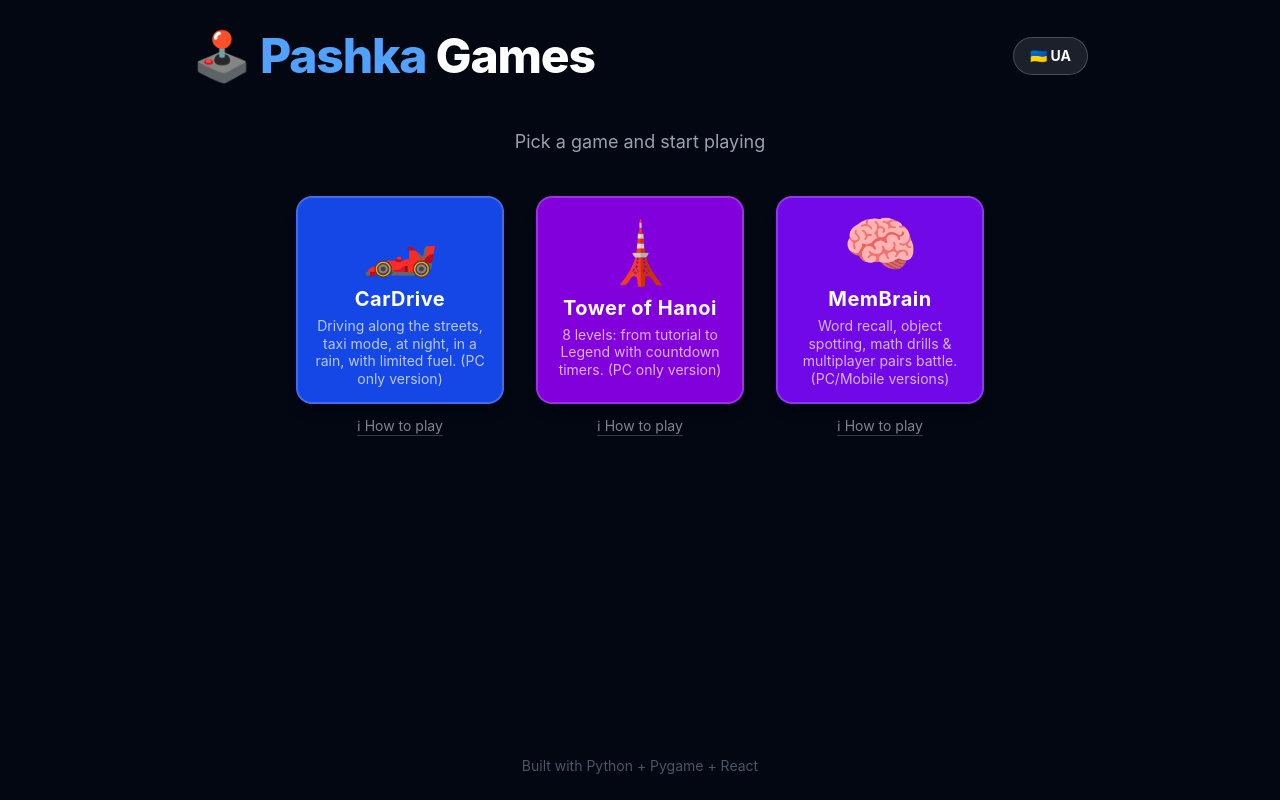
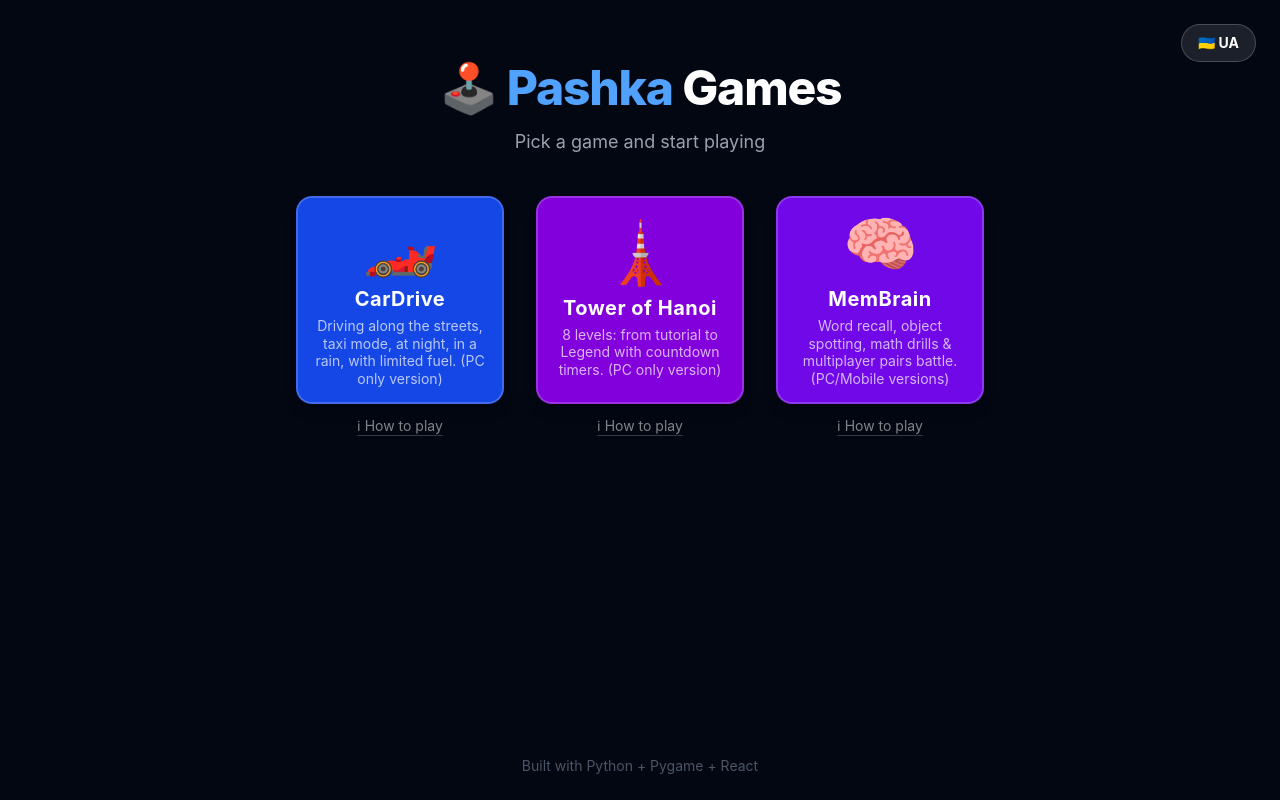
Before and after one commit to willy99/CarDrivePython, a React (Vite) app: page / in a window 1280 px wide. Built offline with nearby package versions, Linux system fonts and the light colour scheme.

Commit message:
i18n fixes

```diff
--- a/public/games/memorize/js/i18n.js
+++ b/public/games/memorize/js/i18n.js
@@ -1,7 +1,7 @@
 // ═══════════════════════════════════════════════════
 // i18n
 // ═══════════════════════════════════════════════════
-let lang = localStorage.getItem('membrain_lang') || 'en';
+let lang = localStorage.getItem('pashka-lang') || localStorage.getItem('membrain_lang') || 'en';
 const STRINGS = {
   en: {
     app_name:'MEMBRAIN', menu_tagline:'Train your mind · Challenge your brain', lang_toggle:'🇺🇦 УКР',
@@ -854,7 +854,7 @@ function t(key, ...args) {
   const v = s[key] !== undefined ? s[key] : (STRINGS.en[key] !== undefined ? STRINGS.en[key] : key);
   return typeof v === 'function' ? v(...args) : v;
 }
-function setLang(l) { lang = l; localStorage.setItem('membrain_lang', l); applyLang(); }
+function setLang(l) { lang = l; localStorage.setItem('membrain_lang', l); localStorage.setItem('pashka-lang', l); applyLang(); }
 function toggleLang() { setLang(lang === 'en' ? 'uk' : 'en'); }
 
 function pluralUK(n, f1, f2, f5) {
--- a/src/pages/HomePage.jsx
+++ b/src/pages/HomePage.jsx
@@ -52,19 +52,17 @@ export default function HomePage() {
     <div className="min-h-screen bg-gray-950 text-white flex flex-col items-center">
 
       {/* Header */}
-      <header className="w-full px-6 pt-8 pb-10">
-        <div className="max-w-4xl mx-auto flex items-center justify-between mb-12">
-          <h1 className="text-5xl font-extrabold tracking-tight">
-            🕹️ <span className="text-blue-400">Pashka</span> Games
-          </h1>
-          <button
-            onClick={toggleLang}
-            className="px-4 py-2 rounded-full bg-white/10 hover:bg-white/20 border border-white/20 text-sm font-bold transition-colors"
-          >
-            {t.langBtn}
-          </button>
-        </div>
-        <p className="text-gray-400 text-lg text-center">
+      <header className="relative w-full pt-16 pb-10 text-center">
+        <button
+          onClick={toggleLang}
+          className="absolute top-6 right-6 px-4 py-2 rounded-full bg-white/10 hover:bg-white/20 border border-white/20 text-sm font-bold transition-colors"
+        >
+          {t.langBtn}
+        </button>
+        <h1 className="text-5xl font-extrabold tracking-tight">
+          🕹️ <span className="text-blue-400">Pashka</span> Games
+        </h1>
+        <p className="text-gray-400 text-lg mt-4">
           {t.subtitle}
         </p>
       </header>
```
